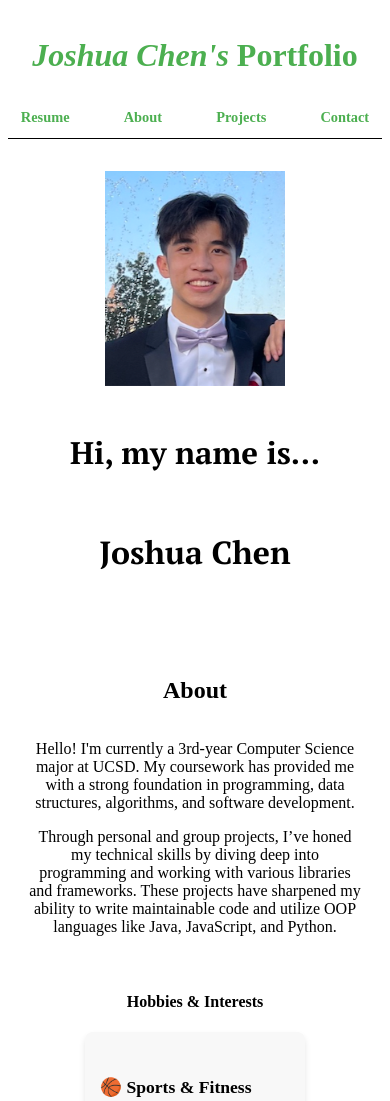
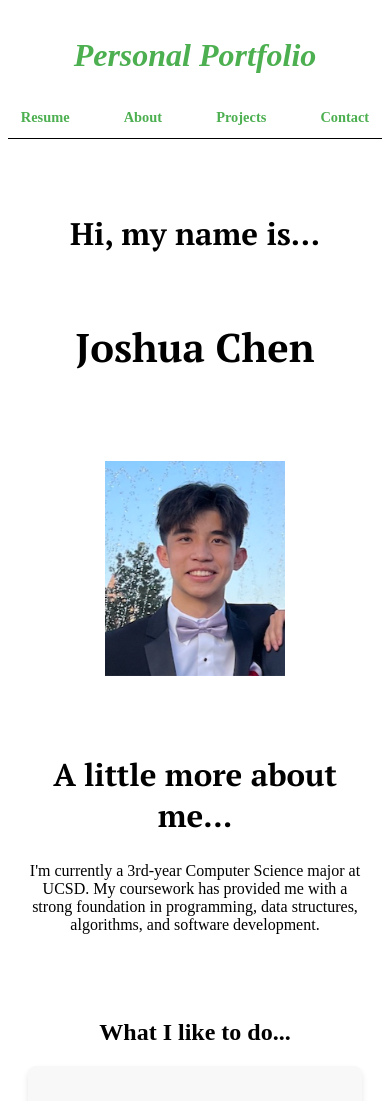
Before and after one commit to jochshen/cse134B-hw3, a plain HTML site: page index.html in a window 390 px wide. Shown: the top 1101 px of the page. Drawn offline with Linux system fonts and the light colour scheme; a web font is replaced by a local one.

Commit message:
added more styling

```diff
--- a/index.html
+++ b/index.html
@@ -22,7 +22,7 @@
     />
     <meta
       property="og:description"
-      content="Portfolio showcasing software development projects and professional experience at UCSD ITS and SDSC"
+      content="Portfolio showcasing my software development projects, internships, and other relevant experiences"
     />
     <meta property="og:image" content="headshot.png" />
     <meta
@@ -57,10 +57,9 @@
   </head>
   <body id="top">
     <noscript>Please enable Javascript</noscript>
-
     <header>
       <h1>
-        <a href="#first-section"><i>Joshua Chen's</i> Portfolio</a>
+        <a href="#first-section"><i>Personal Portfolio</i></a>
       </h1>
       <nav>
         <a href="Joshua-Chen-Resume.pdf" class="resume-link" target="_blank" rel="noopener noreferrer"><b>Resume</b></a>
@@ -71,10 +70,23 @@
     </header>
     <main>
       <section id="first-section">
-        <div id="introduction">
-          <h2 id="my-name-is">Hi, my name is...</h2>
-          <p id="name">Joshua Chen </p>
-        </div>
+        <div id="bio">
+          <div id="introduction">
+            <h2 class="my-name-is">Hi, my name is...</h2>
+            <p id="name">Joshua Chen </p>
+          </div>
+          <div class="bio-text">
+            <h2 class="my-name-is">
+              A little more about me...
+            </h2>
+            <p>
+                I'm currently a 3rd-year Computer Science major at UCSD. My coursework has provided me with a strong foundation in programming, data structures, algorithms, and software development.
+            </p>
+            <p>
+                Through personal and group projects, I’ve honed my technical skills by diving deep into programming and working with various libraries and frameworks. These projects have sharpened my ability to write maintainable code and utilize OOP languages like Java, JavaScript, and Python.
+            </p>
+          </div>
+        <div class="bio-image">
         <picture>
           <source srcset="headshot.JPG" type="pics/image/png" />
           <img
@@ -84,23 +96,14 @@
             height="250"
           />
         </picture>
+      </div>
+      </div>
+
       </section>
       <section id="about">
-        <h2>About</h2>
+        <h2>What I like to do...</h2>
         <div class="bio-container">
-            <!-- Left Column: About Me -->
-            <div class="bio-text">
-                <p>
-                    Hello! I'm currently a 3rd-year Computer Science major at UCSD. My coursework has provided me with a strong foundation in programming, data structures, algorithms, and software development.
-                </p>
-                <p>
-                    Through personal and group projects, I’ve honed my technical skills by diving deep into programming and working with various libraries and frameworks. These projects have sharpened my ability to write maintainable code and utilize OOP languages like Java, JavaScript, and Python.
-                </p>
-            </div>
-
-            <!-- Right Column: Hobbies & Interests -->
             <div class="bio-hobbies">
-                <h4>Hobbies & Interests</h4>
                 <div class="hobby-grid">
                     <div>
                         <h5>🏀 Sports & Fitness</h5>
@@ -115,7 +118,7 @@
                     <div>
                         <h5>🎵 Music & Creativity</h5>
                         <ul>
-                            <li>Listening to Music</li>
+                            <li>Listening to Music (rnb, classical, 90s, cantopop, indie, rap, pop)</li>
                             <li>Guitar</li>
                             <li>Piano</li>
                             <li>Thrifting</li>
@@ -124,7 +127,7 @@
                     <div>
                         <h5>🌅 Leisure & Games</h5>
                         <ul>
-                            <li>Cooking 🍳</li>
+                            <li>Cooking</li>
                             <li>Sitcoms</li>
                             <li>Many Movies and TV Shows</li>
                             <li>Rummikub</li>
@@ -179,7 +182,7 @@
               <h3 class="project-title">CSES WebClicker</h3>
             </div>
             <p class="project-description">
-              Developed an interactive web-based clicker system for classroom engagement. Implemented real-time response tracking and analytics dashboard.
+              Developing an interactive web-based clicker system for classroom engagement. Implemented real-time response tracking and analytics dashboard.
             </p>
           </div>
         </article>
@@ -223,7 +226,7 @@
               <h3 class="project-title">Codenames</h3>
             </div>
             <p class="project-description">
-              "Developed a full-stack MERN multiplayer app based on Codenames, featuring dynamic player views, real-time web-socket updates, and custom lobbies. Server is down so the link takes you to the Github instead.            </p>
+              Developed a full-stack MERN multiplayer app based on Codenames, featuring dynamic player views, real-time web-socket updates, and custom lobbies. Server is down so the link takes you to the Github instead.            </p>
           </div>
           <img src="new-window-svgrepo-com.svg" alt="Opens in new window" class="external-link-icon">
           </a>
--- a/styles.css
+++ b/styles.css
@@ -8,7 +8,8 @@
   --background-color: #ffffff;
   --text-color: #333333;
   --surface-color: #f5f5f5;
-  --hover-color: rgba(76, 175, 80, 0.1);
+  --hover-color: color-mix(in srgb, var(--primary-color) 10%, transparent);
+
   --border-color: #e0e0e0;
 }
 
@@ -62,7 +63,7 @@ section {
 #contact {
   scroll-margin-top: 100px;
 }
-#my-name-is {
+.my-name-is {
   font-family: "PT Serif", "Georgia", "Times New Roman", serif;
   font-weight: 700;
   font-style: normal;
@@ -74,9 +75,18 @@ section {
   font-family: "PT Serif", "Georgia", "Times New Roman", serif;
   font-weight: 700;
   font-style: normal;
-  font-size: 2rem;
+  font-size: 2.5rem;
 }
 
+#bio {
+  display: flex;
+  justify-content: space-around;
+  align-content: center;
+}
+
+.bio-image {
+  align-self: center;
+}
 #introduction {
   display: flex;
   flex-direction: column;
@@ -86,7 +96,31 @@ section {
 #first-section {
   display: flex;
   justify-content: space-evenly;
+  justify-items: center;
   align-items: center;
+}
+
+@media screen and (max-width: 1024px) {
+  #bio {
+    flex-direction: column;
+    gap: 3rem;
+    padding: 1rem;
+    overflow-y: auto; /* Enables vertical scrolling */
+    max-height: calc(100vh - 100px); /* Adjust based on your header height */
+  }
+
+  .bio-image {
+    order: 3;
+  }
+  picture {
+    margin-bottom: 1rem;
+    align-self: center;
+  }
+
+  img {
+    width: 180px; /* Slightly smaller image for mobile */
+    height: auto;
+  }
 }
 
 /* Mobile styles */
@@ -95,9 +129,20 @@ section {
     padding: 2rem 0;
   }
 
+  #bio {
+    flex-direction: column;
+    gap: 3rem;
+    padding: 1rem;
+    overflow-y: hidden; /* Enables vertical scrolling */
+    max-height: calc(100vh - 100px); /* Adjust based on your header height */
+  }
+
+  .bio-image {
+    order: 3;
+  }
+
   #first-section {
     scroll-margin-top: 200px;
-
   }
 
   #projects {
@@ -136,12 +181,14 @@ section {
   }
 
   #introduction {
+    flex: 1;
     order: 2; /* Move text below image on mobile */
   }
 
   picture {
     order: 1; /* Move image above text on mobile */
     margin-bottom: 1rem;
+    margin-top: 4rem;
   }
 
   img {
@@ -225,6 +272,9 @@ section {
   }
   .bio-text,
   .bio-hobbies {
+    flex: 2;
+    order: 5;
+
     max-width: 100%;
   }
   .hobby-grid {
@@ -537,13 +587,11 @@ address {
   transform: translateY(-2px);
 }
 
-/* Add a subtle animation for the icons */
 .social-links a:hover svg {
   transform: scale(1.1);
   transition: transform 0.2s ease;
 }
 
-/* Last updated text styling */
 footer p {
   margin-top: 2rem;
   font-size: 0.9rem;
@@ -557,7 +605,6 @@ ins {
   color: var(--primary-color);
 }
 
-/* Responsive adjustments */
 @media screen and (max-width: 768px) {
   footer {
     padding: 2rem 1rem;
@@ -572,3 +619,23 @@ ins {
     justify-content: center;
   }
 }
+
+.projects-grid:has(.project-card:hover) .project-card:not(:hover) {
+  opacity: 0.7;
+  transform: scale(0.98);
+  transition: all 0.3s ease;
+}
+
+.bio-hobbies {
+  & h4 {
+    color: var(--text-color);
+  }
+
+  & .hobby-grid {
+    & div {
+      &:hover {
+        transform: translateY(-2px);
+      }
+    }
+  }
+}
```
